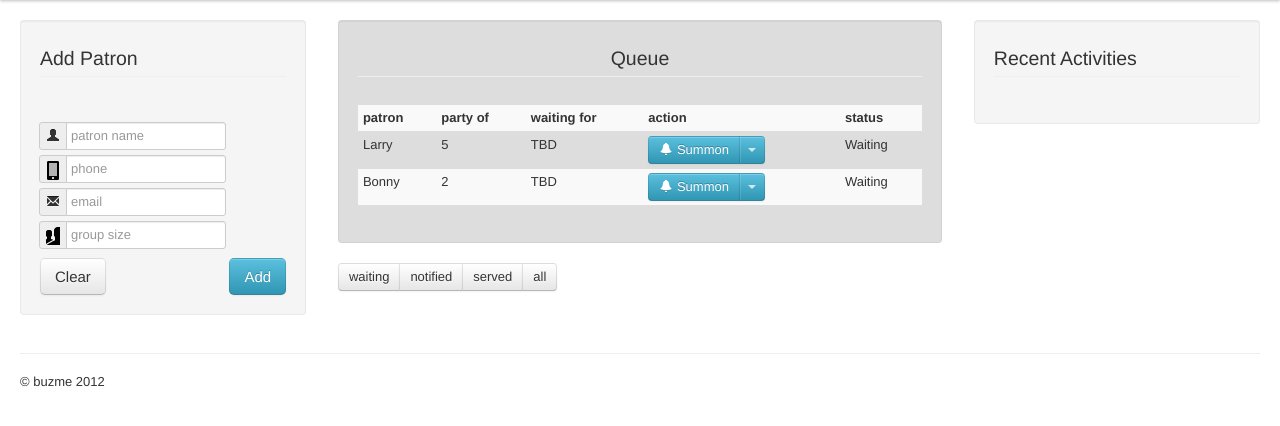
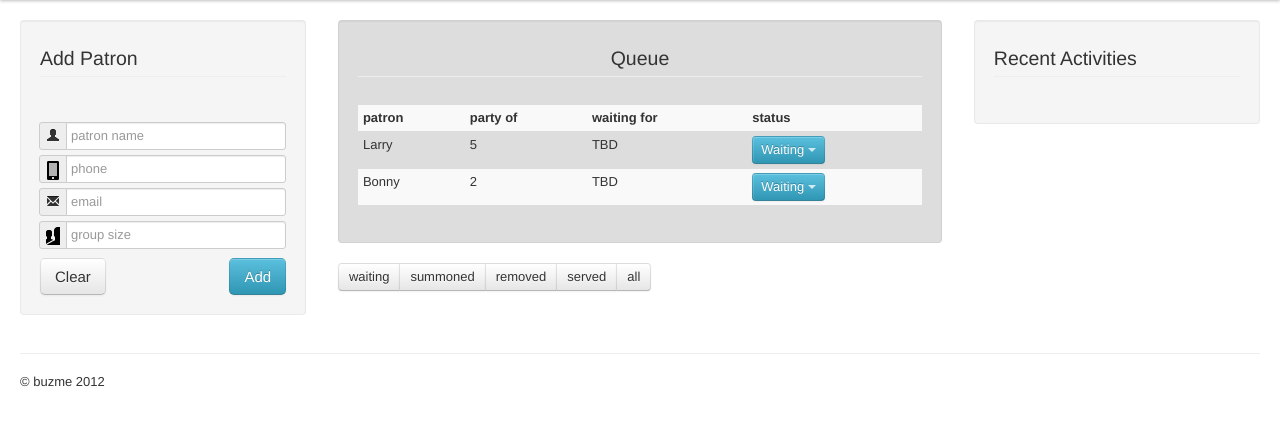
Before and after one commit to bharathi2011/BuzMe, a Django app: template src/website/templates/buzme/restaurant_queue.html in a window 1280 px wide. Shown: the part 40-466 px from the top of the page. Run offline with Django 3.2, Linux system fonts and the light colour scheme; the template is opened without the code that fills it: values that come from a table or form of the project are taken from there, others are empty; data comes from the database, SQL or seed files in the repository; parts of the project's set-up code (start-up, migrations or seed data) failed here and were passed over; some libraries are stand-ins or nearby versions.

Commit message:
combining action and status column into 1

```diff
--- a/src/website/templates/buzme/restaurant_queue.html
+++ b/src/website/templates/buzme/restaurant_queue.html
@@ -79,22 +79,22 @@
     <div class="control-group">
       <div class="controls">
         <div class="input-prepend">
-         <span class="add-on"><i class="icon-user"></i></span><input type="text" id="input01" class="input-medium" placeholder="patron name" name="name">
+         <span class="add-on"><i class="icon-user"></i></span><input type="text" id="input01" placeholder="patron name" name="name">
        </div>
       </div>
       <div class="controls">
         <div class="input-prepend">
-         <span class="add-on"><i class="icon-iphone"></i></span><input type="text" id="input02" class="input-medium" placeholder="phone" name="phone">
+         <span class="add-on"><i class="icon-iphone"></i></span><input type="text" id="input02" placeholder="phone" name="phone">
        </div>
       </div>
       <div class="controls">
         <div class="input-prepend">
-         <span class="add-on"><i class="icon-envelope"></i></span><input type="text" id="input03" class="input-medium" placeholder="email">
+         <span class="add-on"><i class="icon-envelope"></i></span><input type="text" placeholder="email">
         </div>
       </div>
       <div class="controls">
         <div class="input-prepend">
-         <span class="add-on"><i class="icon-group"></i></span><input type="text" id="input04" class="input-medium" placeholder="group size" name="party_size">
+         <span class="add-on"><i class="icon-group"></i></span><input type="text" id="input04" placeholder="group size" name="party_size">
         </div>
       </div>
     </div>
@@ -119,7 +119,6 @@
              <th> patron </th>
              <th> party of </th>
              <th> waiting for </th>
-             <th> action </th>
              <th> status </th>
            {% for customer in waitlist.customers.all %}
              <tr>
@@ -128,15 +127,24 @@
                <td>TBD</td>
                <td>
                 <div class="btn-group">
-                  <button onclick="location='/customer/{{ customer.id }}/summon'" class="btn btn-info"><span class="icon-bell icon-white"></span> Summon </button>
-                  <a data-toggle="dropdown" class="btn btn-info dropdown-toggle"><span class="caret"></span> </a>
+                  <a data-toggle="dropdown"
+                   {% if customer.get_status_display == "Summoned" %}
+                    class="btn btn-warning dropdown-toggle"
+                   {% elif customer.get_status_display == "Removed" %}
+                    class="btn btn-danger dropdown-toggle"
+                   {% elif customer.get_status_display == "Waiting" %}
+                    class="btn btn-info dropdown-toggle"
+                   {% endif %}
+                   >
+                    {{customer.get_status_display}}
+                   <span class="caret"></span> </a>
                   <ul class="dropdown-menu">
+                   <li><a href="/customer/{{ customer.id }}/summon"><span class="icon-bell"></span> Summon</li>
                    <li><a href="#"><span class="icon-ok"></span> Checkin</li>
                    <li><a href="/customer/{{ customer.id }}/remove"><span class="icon-trash"></span> Remove </a></li>
                  </ul>
                 </div>
                </td>
-               <td>{{customer.get_status_display}}</td>
                </div>
              </tr>
            {% endfor %}
@@ -144,7 +152,8 @@
          </div>
          <div class="btn-group">
            <button class="btn">waiting</button>
-           <button class="btn">notified</button>
+           <button class="btn">summoned</button>
+           <button class="btn">removed</button>
            <button class="btn">served</button>
            <button class="btn">all</button>
          </div>
```
